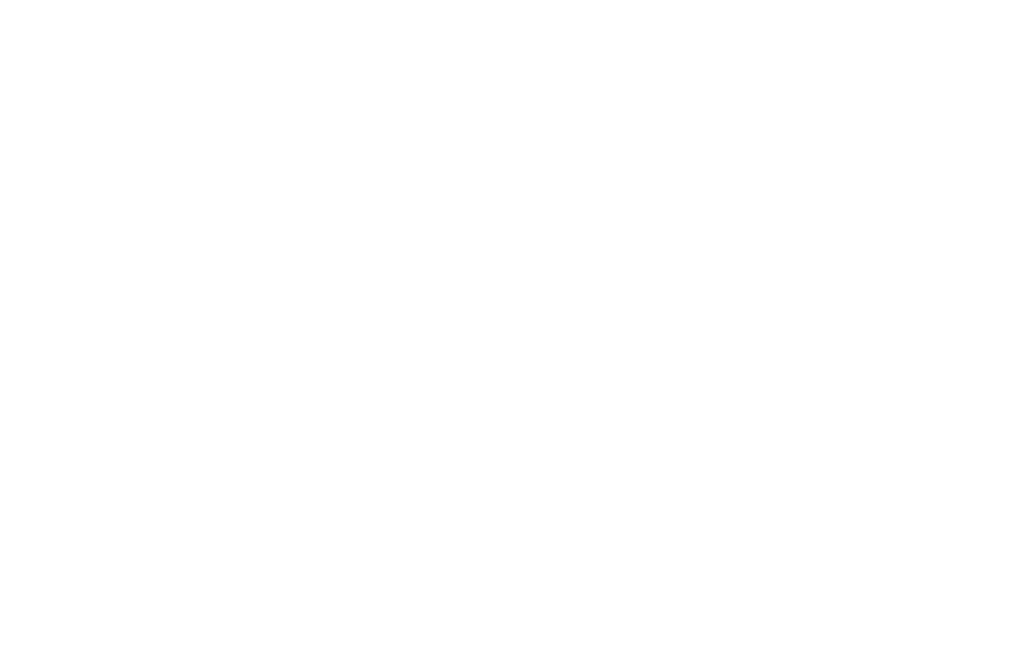
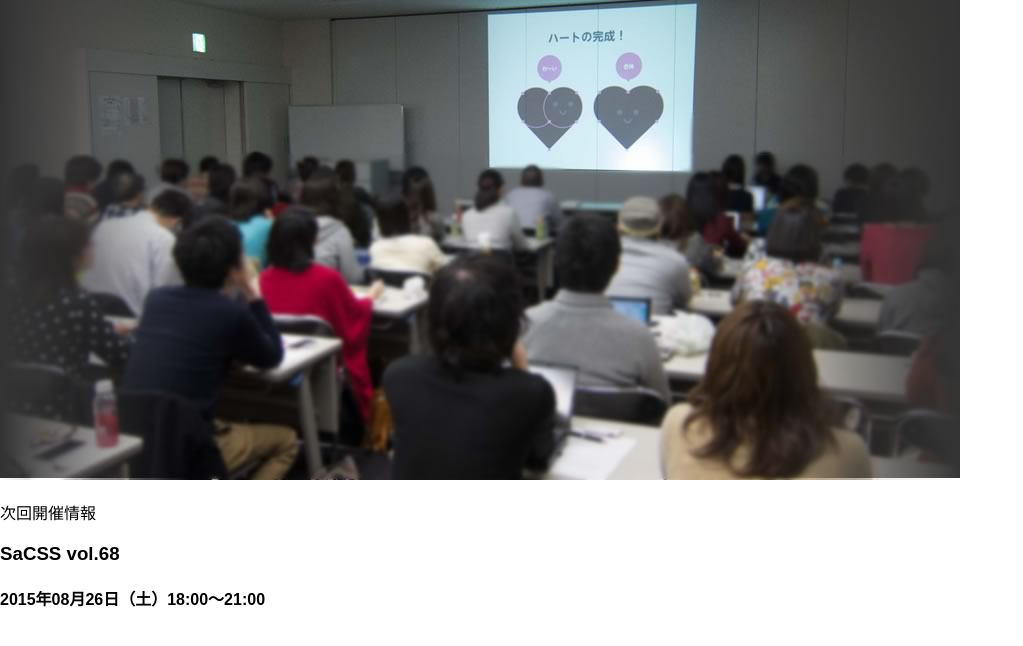
Before and after one commit to sacss/sacss-vol67, a plain HTML site: page html/index.html in a window 1280 px wide. Shown: the whole page, without its empty margins (0-1023 px from the left). Drawn offline with Linux system fonts and the light colour scheme.

Commit message:
メイン画像部分追加

```diff
--- a/html/index.html
+++ b/html/index.html
@@ -17,7 +17,12 @@
 
 <div class="l-visual">
   <div class="l-inner">
-
+  <div class="l-infomation">
+  <img src="common/images/visual.jpg" alt="">
+  <P>次回開催情報</P>
+  <h3>SaCSS vol.68</h3>
+	<h4>2015年08月26日（土）18:00〜21:00</h4>
+  </div>
   </div>
 </div><!-- /.l-visual -->
 
```
